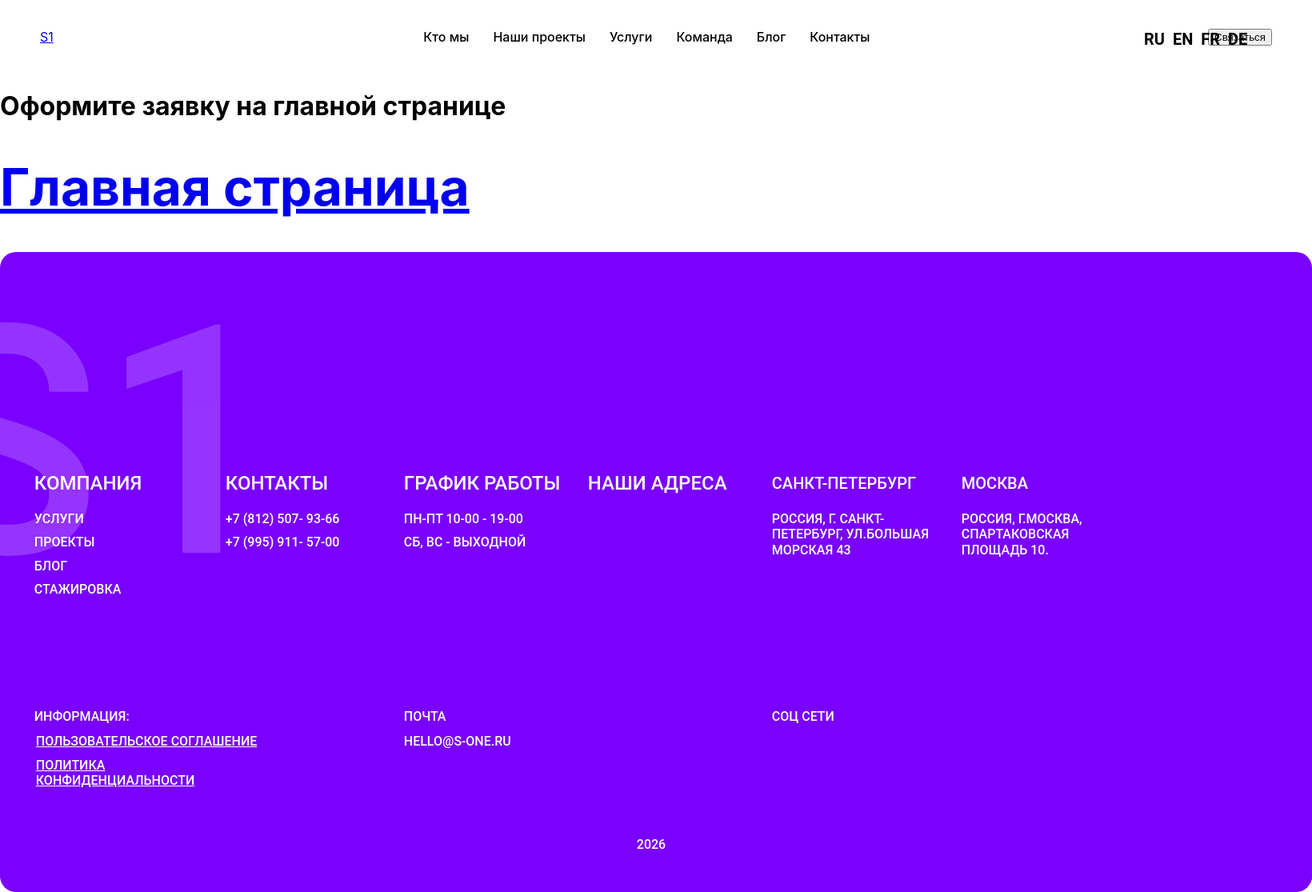
After one commit to RomanMeln/s1_digital_agensy, a Django app: page /contact-us/ in a window 1640 px wide. The commit adds this page. Shown: the whole page at 80% size. Run offline with Django 5.2, Linux system fonts and the light colour scheme.

Commit message:
Сделал обработку формы заявки с главной страницы: 1. Добавил в файл views.py функцию c обработкой POST запроса; 2. В urls.py прописал путь к функции-обработчику POST запроса; 3. Добавил html страницу contact-us.

```diff
--- a/s1_digital_agensy/mainapp/templates/mainapp/base.html
+++ b/s1_digital_agensy/mainapp/templates/mainapp/base.html
@@ -65,9 +65,9 @@
 
           <!-- Меню -->
         <div class="footer-menu">
-            <a href="#">УСЛУГИ</a>
-            <a href="#">ПРОЕКТЫ</a>
-            <a href="#">БЛОГ</a>
+            <a href="{% url 'mainapp:services' %}">УСЛУГИ</a>
+            <a href="{% url 'mainapp:projects' %}">ПРОЕКТЫ</a>
+            <a href="{% url 'mainapp:blog' %}">БЛОГ</a>
             <a href="#">СТАЖИРОВКА</a>
         </div>
 
@@ -95,7 +95,7 @@
         <div class="footer-legal2">Политика конфиденциальности</div>
 
         <!-- Копирайт -->
-        <div class="copyright">2025</div>
+        <div class="copyright">2026</div>
     </footer>
 </body>
 </html>
--- /dev/null
+++ b/s1_digital_agensy/mainapp/templates/mainapp/contact-us.html
@@ -0,0 +1,19 @@
+
+{% extends 'mainapp/base.html' %}
+
+{% load static %}
+
+{% block title %}Обязательно с вами свяжемся{% endblock %}
+
+{% block extra_css%}{% endblock %}
+
+{% block content %}
+
+<div>
+    <h1>
+        Оформите заявку на главной странице<br>
+        <a href="/"><h1>Главная страница</h1></a>
+    </h1>
+</div>
+
+{% endblock %}
--- a/s1_digital_agensy/mainapp/templates/mainapp/index.html
+++ b/s1_digital_agensy/mainapp/templates/mainapp/index.html
@@ -209,7 +209,7 @@
         <h2 class="section-title">СВЯЖИТЕСЬ С НАМИ</h2>
         <p>Есть проект? Давайте обсудим его и создадим что-то крутое вместе.</p>
 
-        <form action="#" method="post" class="contact-form">
+        <form action="{% url 'mainapp:contact-us' %}" method="POST" class="contact-form">
             {% csrf_token %} <!-- Обязательная защита Django для форм -->
             <div class="form-group">
                 <input type="text" name="name" placeholder="Ваше имя" required>
--- a/s1_digital_agensy/mainapp/urls.py
+++ b/s1_digital_agensy/mainapp/urls.py
@@ -12,4 +12,5 @@ urlpatterns = [
     path('blog/', views.blog, name='blog'),
     path('services/', views.services, name='services'),
     path('cases/', views.cases, name='cases'),
+    path('contact-us/', views.contact_us, name='contact-us')
 ]
--- a/s1_digital_agensy/mainapp/views.py
+++ b/s1_digital_agensy/mainapp/views.py
@@ -1,4 +1,5 @@
 from django.shortcuts import render
+from django.http import HttpResponse
 
 
 def index(request):
@@ -21,3 +22,17 @@ def services(request):
 
 def cases(request):
     return render(request, 'mainapp/cases.html')
+
+def contact_us(request):
+    if request.method == 'POST':
+
+        name = request.POST.get('name')
+        email = request.POST.get('email')
+        message = request.POST.get('message')
+
+        # Вывести в консоль для теста:
+        print(f"Новое сообщение от {name} ({email}): {message}")
+
+        return HttpResponse("<h1>Спасибо за заявку! Мы обязательно с Вами свяжемся!</h1>")
+
+    return render(request, 'mainapp/contact-us.html')
```
Also changed, not shown: s1_digital_agensy/mainapp/templates/mainapp/about_us.html (+5 -4 lines).
